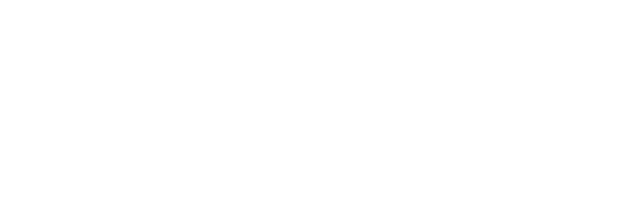
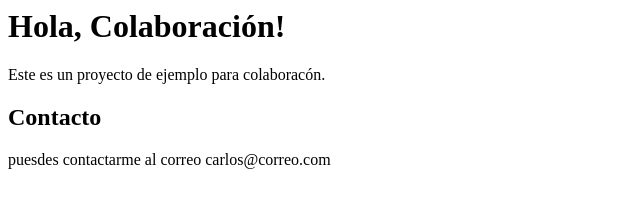
Before and after one commit to Carlospm76/colaborativo-2025-1, a plain HTML site: page index.html in a window 1280 px wide. Shown: the whole page, without its empty margins (0-640 px from the left). Drawn offline with Linux system fonts and the light colour scheme.

Commit message:
Adicionamos seccion de contacto en index.html

```diff
--- a/index.html
+++ b/index.html
@@ -1 +1,11 @@
-<html><head><title></title></head> <body></body></html>
+<html>
+<head>
+	<title>colaborativo </title>
+</head>
+<body>
+	<h1> Hola, Colaboración!</h1>
+	<p>Este es un  proyecto de ejemplo para colaboracón.</p>
+	<h2>Contacto</h2>
+	<p>puesdes contactarme al correo carlos@correo.com</p>
+</body>
+</html>
```
